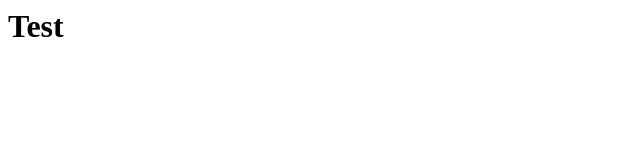
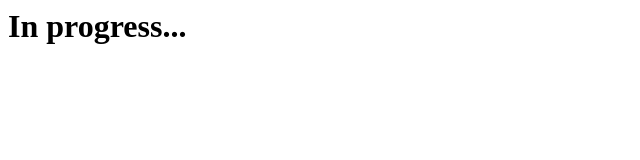
Before and after one commit to amirhossein92/petroleum.dictionary, a plain HTML site: page example/app/index.html in a window 1280 px wide. Shown: the whole page, without its empty margins (0-640 px from the left). Drawn offline with Linux system fonts and the light colour scheme.

Commit message:
updated example

```diff
--- a/example/app/index.html
+++ b/example/app/index.html
@@ -3,9 +3,9 @@
     <meta charset="UTF-8" />
     <meta http-equiv="X-UA-Compatible" content="IE=edge" />
     <meta name="viewport" content="width=device-width, initial-scale=1.0" />
-    <title>APP</title>
+    <title>Petroleum Dictionary</title>
   </head>
   <body>
-    <h1>Test</h1>
+    <h1>In progress...</h1>
   </body>
 </html>
```
